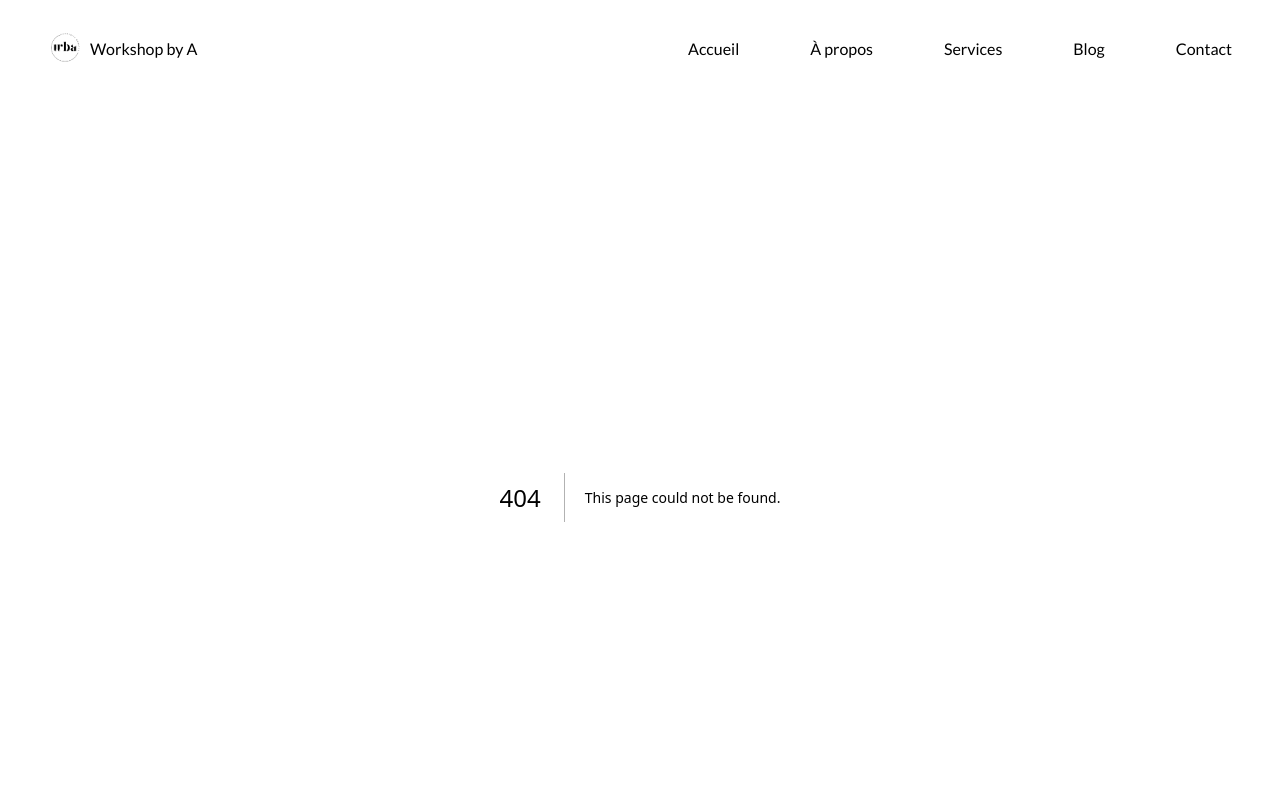
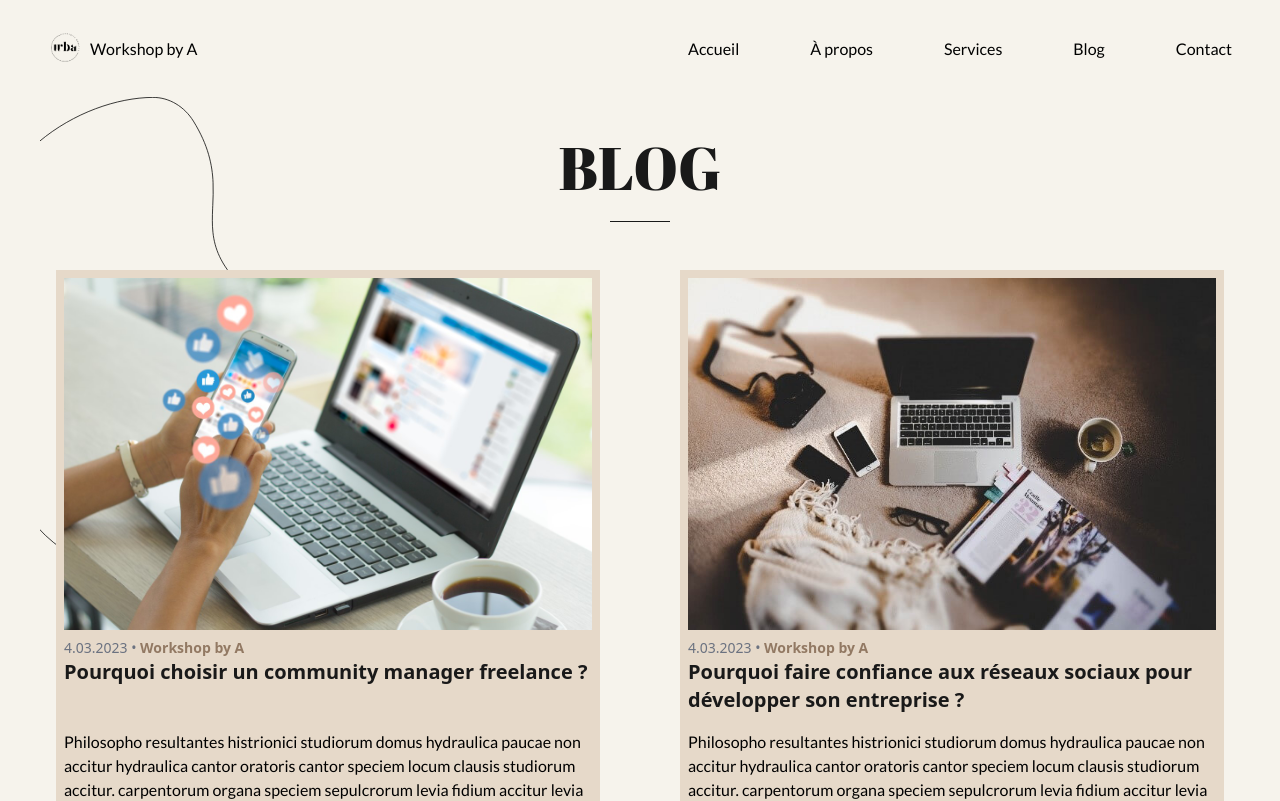
Before and after one commit to simoncdn/workshopbya, a Next.js app: page /blog in a window 1280 px wide. Before the commit this address had no page. Shown: the top 801 px of the page. Built offline with nearby package versions, Linux system fonts and the light colour scheme.

Commit message:
✨ F01 : PAGES > Add blog

```diff
--- /dev/null
+++ b/pages/blog/index.tsx
@@ -0,0 +1,66 @@
+import SectionTitle from "@/components/reusable-ui/SectionTitle";
+import { articles } from "@/constants/constants";
+import styles from "@/styles";
+import Head from "next/head";
+import Image from "next/image";
+import Link from "next/link";
+import ellipse from "../../assets/ellipse.svg";
+
+export default function Blog() {
+  return (
+    <>
+      <Head>
+        <title>Workshop By A | Blog</title>
+        <meta name="description" content="Generated by create next app" />
+        <meta name="viewport" content="width=device-width, initial-scale=1" />
+      </Head>
+      <main
+        className={`${styles.boxWidth} ${styles.paddingX} relative pb-[100px] pt-[40px]`}
+      >
+        <div className="absolute sm:w-[30%] w-[55%] left-0 sm:top-[0%] ss:top-[40%] top-[40%]">
+          <Image src={ellipse} alt="ellipse" />
+        </div>
+
+        <div className="flex flex-col items-center">
+          <h1 className={`${styles.heading1} text-center `}>BLOG</h1>
+          <div className="h-[1px] w-[60px] bg-primary mt-6 mb-12"></div>
+        </div>
+
+        <div
+          className={`${styles.gap} grid sm:grid-cols-2 grid-cols-1 justify-items-center gap-10 px-4 relative`}
+        >
+          {articles.map((article, index) => (
+            <Link
+              key={index}
+              href={`/blog/${article.title
+                .replaceAll(" ", "-")
+                .replaceAll("?", "-")}?id=${article.id}`}
+              className="bg-secondary p-2 sm:w-[100%] ss:w-[70%] w-[100%]"
+            >
+              <article>
+                <Image src={article.cover} alt="article" />
+
+                <p className="text-gray-500 text-sm pt-2">
+                  {article.date} •{" "}
+                  <span className="text-tertiary font-semibold">
+                    {article.author}
+                  </span>
+                </p>
+                <h5 className={`${styles.heading5} min-h-[60px]`}>
+                  {article.title}
+                </h5>
+                <p className={`${styles.text} description mt-3`}>
+                  {article.description}
+                </p>
+
+                <button className="px-2 py-1 bg-tertiary rounded-sm text-white mt-3">
+                  En voir plus
+                </button>
+              </article>
+            </Link>
+          ))}
+        </div>
+      </main>
+    </>
+  );
+}
```
